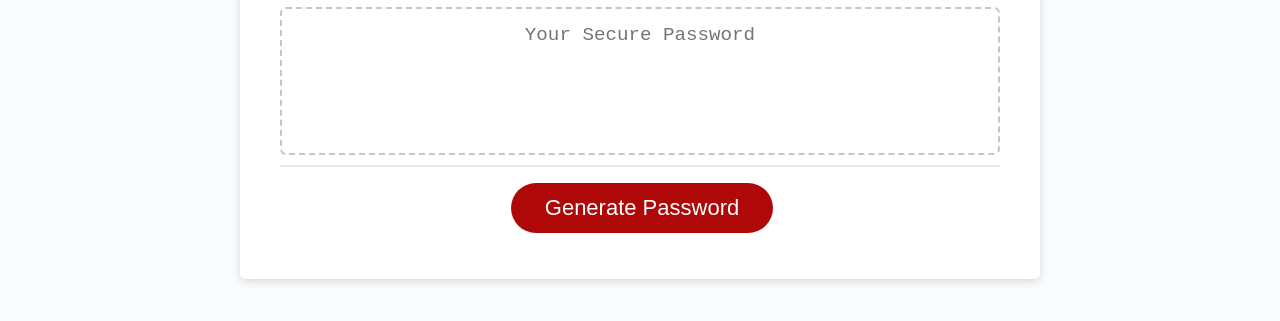
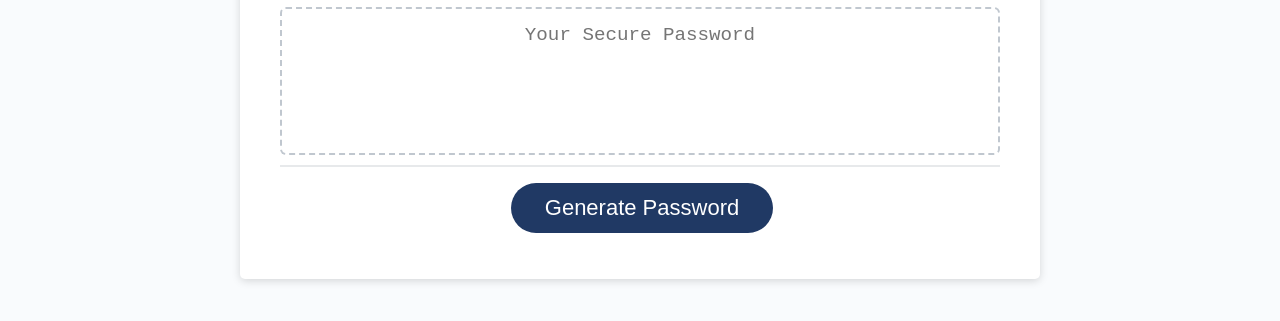
Before and after one commit to kathrynfisher3700/passwordGenerator, a plain HTML site: page index.html in a window 1280 px wide. Shown: the part 259-580 px from the top of the page. Drawn offline with Linux system fonts and the light colour scheme.

Commit message:
final touches

```diff
--- a/style.css
+++ b/style.css
@@ -74,7 +74,7 @@ header {
 
 .btn {
   border: none;
-  background-color: hsl(360, 91%, 36%);
+  background-color: hsl(218, 51%, 26%);
   border-radius: 25px;
   box-shadow: rgba(0, 0, 0, 0.1) 0px 1px 6px 0px rgba(0, 0, 0, 0.2) 0px 1px 1px
     0px;
```
Also changed, not shown: 1 other file.
